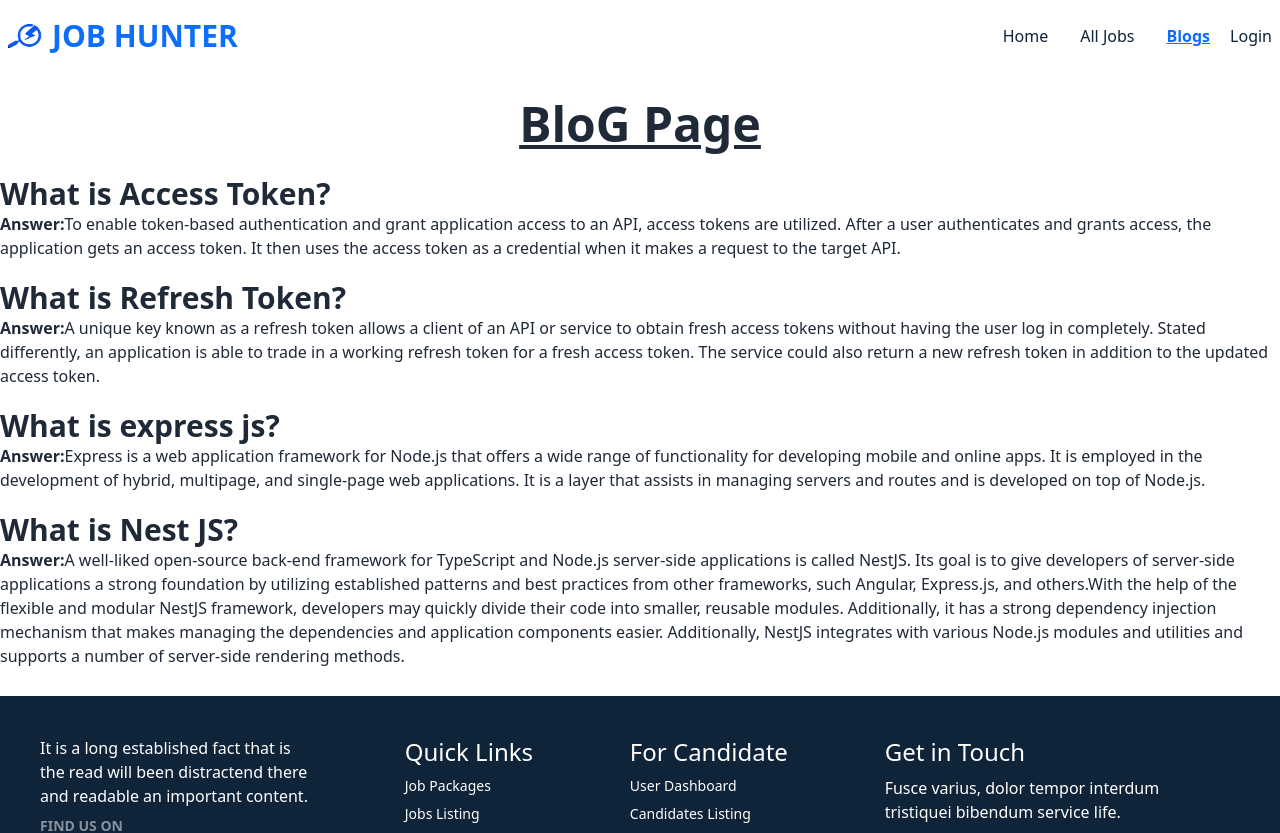
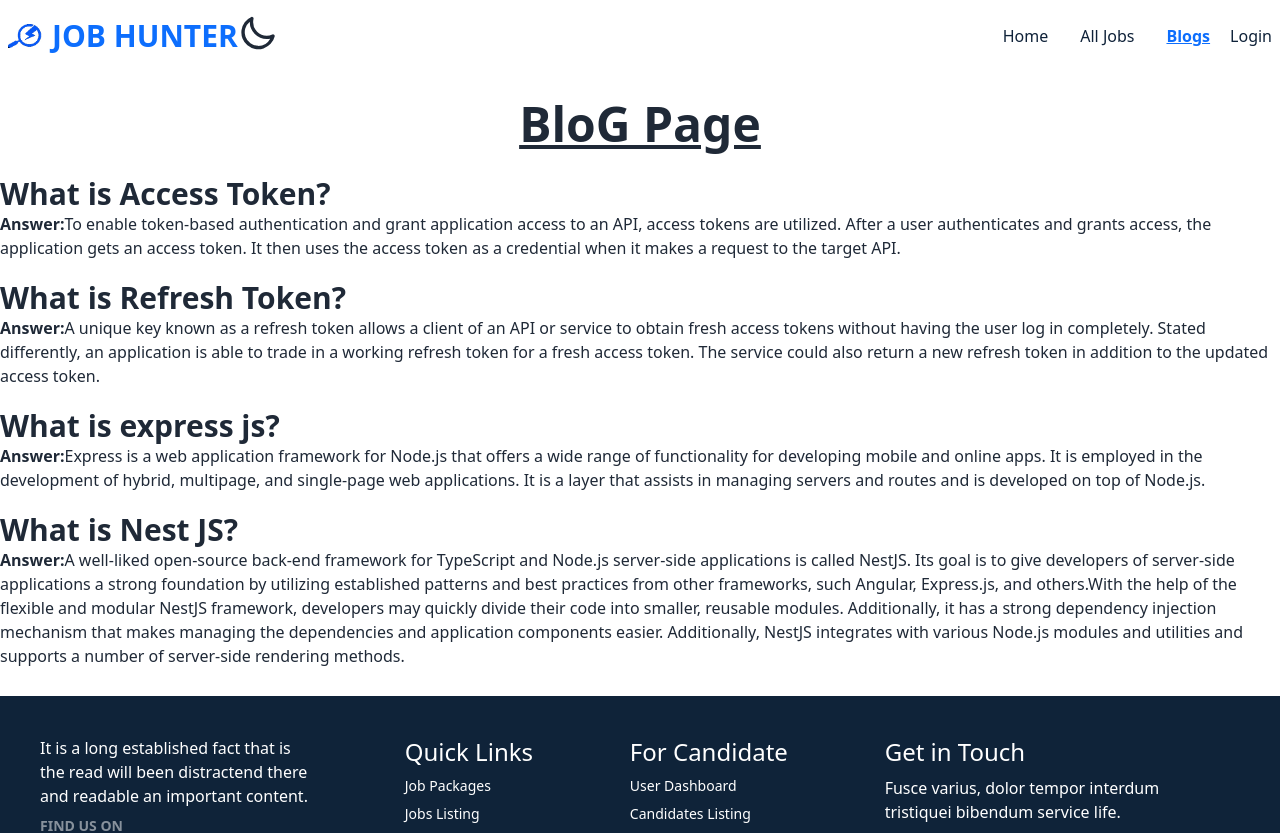
Before and after one commit to Ananda-Das/job-hunter-with-JWT-Cookie-client, a React (Vite) app: page /blogs in a window 1280 px wide. Shown: the top 833 px of the page. Built offline with nearby package versions, Linux system fonts and the light colour scheme; no server answers.

Commit message:
Dark Mode Added

```diff
--- /dev/null
+++ b/src/Pages/DarkMode/DarkMode.jsx
@@ -0,0 +1,35 @@
+const DarkMode = () => {
+
+    const setDarkMode = () =>{
+        document.querySelector("body").setAttribute("data-theme", "dark");
+    }
+    const setLightMode = () =>{
+        document.querySelector("body").setAttribute("data-theme", "Light");
+    }
+
+    const toggleTheme = e =>{
+      if(e.target.checked) setDarkMode();
+      else setLightMode();
+    }
+
+  return (
+    <div>
+      <label className="swap swap-rotate">
+        {/* this hidden checkbox controls the state */}
+        <input type="checkbox" onChange={toggleTheme} />
+
+        {/* sun icon */}
+        <svg className="swap-on fill-current w-10 h-10" xmlns="http://www.w3.org/2000/svg" viewBox="0 0 24 24">
+          <path d="M5.64,17l-.71.71a1,1,0,0,0,0,1.41,1,1,0,0,0,1.41,0l.71-.71A1,1,0,0,0,5.64,17ZM5,12a1,1,0,0,0-1-1H3a1,1,0,0,0,0,2H4A1,1,0,0,0,5,12Zm7-7a1,1,0,0,0,1-1V3a1,1,0,0,0-2,0V4A1,1,0,0,0,12,5ZM5.64,7.05a1,1,0,0,0,.7.29,1,1,0,0,0,.71-.29,1,1,0,0,0,0-1.41l-.71-.71A1,1,0,0,0,4.93,6.34Zm12,.29a1,1,0,0,0,.7-.29l.71-.71a1,1,0,1,0-1.41-1.41L17,5.64a1,1,0,0,0,0,1.41A1,1,0,0,0,17.66,7.34ZM21,11H20a1,1,0,0,0,0,2h1a1,1,0,0,0,0-2Zm-9,8a1,1,0,0,0-1,1v1a1,1,0,0,0,2,0V20A1,1,0,0,0,12,19ZM18.36,17A1,1,0,0,0,17,18.36l.71.71a1,1,0,0,0,1.41,0,1,1,0,0,0,0-1.41ZM12,6.5A5.5,5.5,0,1,0,17.5,12,5.51,5.51,0,0,0,12,6.5Zm0,9A3.5,3.5,0,1,1,15.5,12,3.5,3.5,0,0,1,12,15.5Z" />
+        </svg>
+
+        {/* moon icon */}
+        <svg className="swap-off fill-current w-10 h-10" xmlns="http://www.w3.org/2000/svg" viewBox="0 0 24 24">
+          <path d="M21.64,13a1,1,0,0,0-1.05-.14,8.05,8.05,0,0,1-3.37.73A8.15,8.15,0,0,1,9.08,5.49a8.59,8.59,0,0,1,.25-2A1,1,0,0,0,8,2.36,10.14,10.14,0,1,0,22,14.05,1,1,0,0,0,21.64,13Zm-9.5,6.69A8.14,8.14,0,0,1,7.08,5.22v.27A10.15,10.15,0,0,0,17.22,15.63a9.79,9.79,0,0,0,2.1-.22A8.11,8.11,0,0,1,12.14,19.73Z" />
+        </svg>
+      </label>
+    </div>
+  );
+};
+
+export default DarkMode;
--- a/src/Shared/Navbar.jsx
+++ b/src/Shared/Navbar.jsx
@@ -3,6 +3,7 @@ import { NavLink } from "react-router-dom";
 import logo from "/images/logo.png";
 import { useContext } from "react";
 import { AuthContext } from "../Providers/AuthProvider";
+import DarkMode from "../Pages/DarkMode/DarkMode";
 
 const Navbar = () => {
   const { user, logOut } = useContext(AuthContext);
@@ -12,8 +13,9 @@ const Navbar = () => {
   };
   const navLink = (
     <>
+
       <li className="capitalize font-medium text-[#0F2239] text-base">
-        <NavLink className={({ isActive, isPending }) => (isPending ? "pending" : isActive ? "text-[#0d6efd] underline font-bold" : "")} to="/">
+        <NavLink className={({ isActive, isPending }) => (isPending ? "pending" : isActive ? "text-[rgb(13,110,253)] underline font-bold" : "")} to="/">
           Home
         </NavLink>
       </li>
@@ -82,6 +84,7 @@ const Navbar = () => {
               <a className="text-3xl uppercase font-extrabold text-[#0d6efd]">Job Hunter</a>
             </div>
           </NavLink>
+          <DarkMode></DarkMode>
         </div>
         <div className="navbar-center hidden lg:flex navbar-end">
           <ul className="menu menu-horizontal px-1">{navLink}</ul>
--- a/tailwind.config.js
+++ b/tailwind.config.js
@@ -4,6 +4,7 @@ export default {
     "./index.html",
     "./src/**/*.{js,ts,jsx,tsx}",
   ],
+  darkMode: "media",
   theme: {
     extend: {},
   },
```
